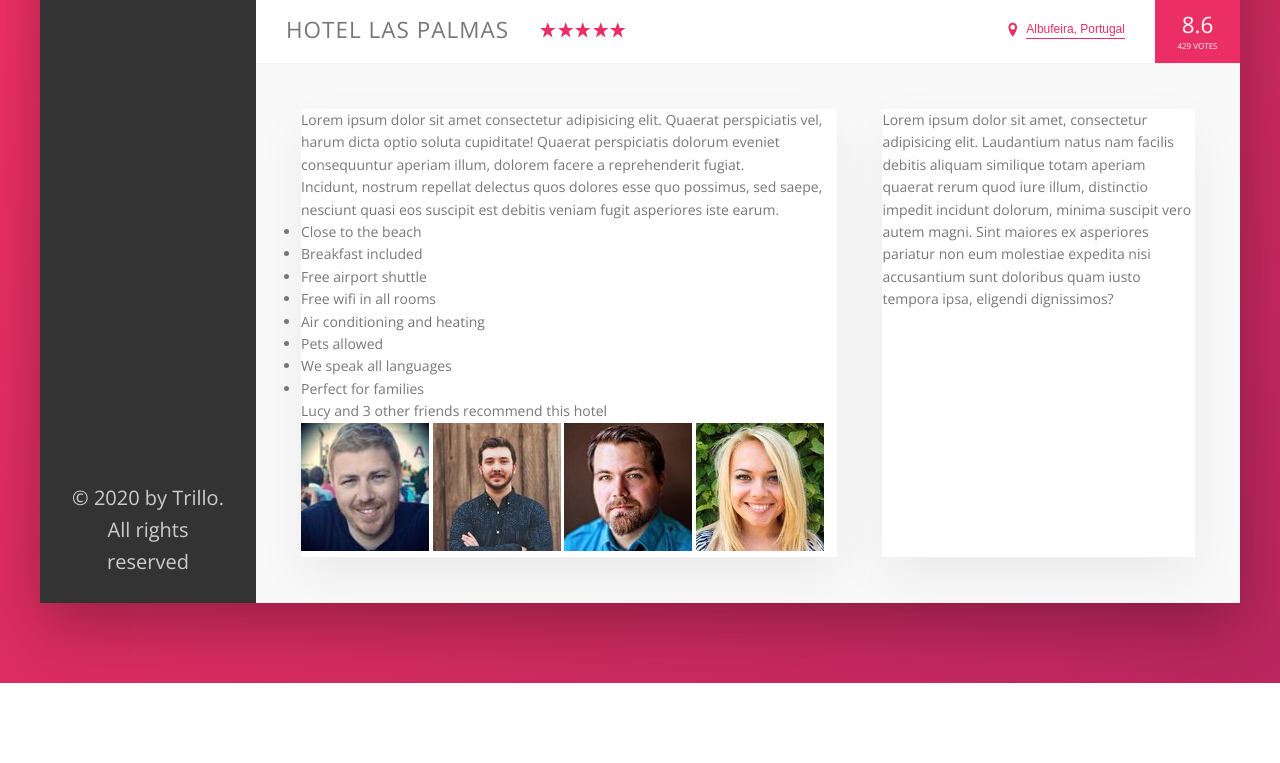
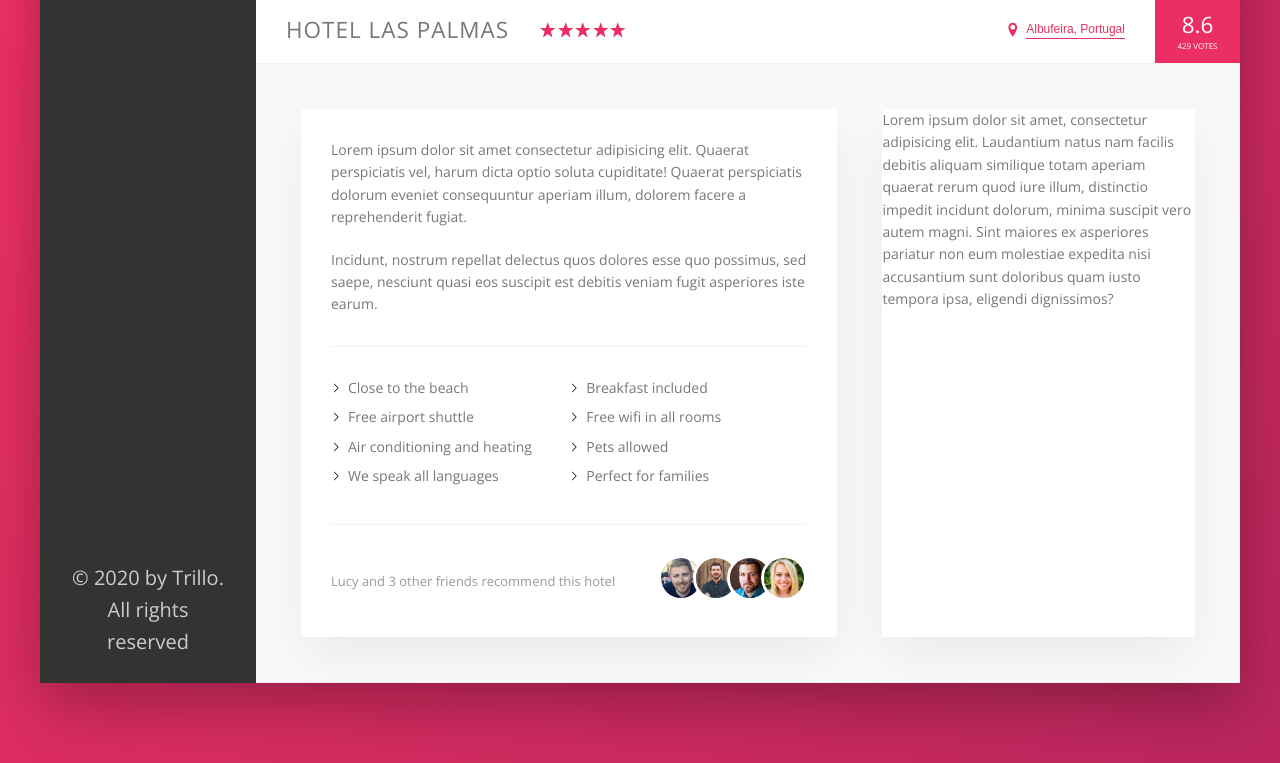
Before and after one commit to KelvinMitaki/FlexBox, a website: page index.html in a window 1280 px wide. Shown: the part 538-1301 px from the top of the page. Before the commit the page ends 1221 px from the top, so only its background shows below. Drawn offline with nearby package versions, Linux system fonts and the light colour scheme.

Commit message:
wired up the first section

```diff
--- a/sass/_components.scss
+++ b/sass/_components.scss
@@ -257,3 +257,55 @@
     box-shadow: none;
   }
 }
+
+.paragraph {
+  &:not(:last-of-type) {
+    margin-bottom: 2rem;
+  }
+}
+
+.list {
+  list-style: none;
+  margin: 3rem 0;
+  padding: 3rem 0;
+  border-top: 1px solid var(--color-grey-light-2);
+  border-bottom: 1px solid var(--color-grey-light-2);
+  display: flex;
+  justify-content: space-between;
+  flex-wrap: wrap;
+  &__item {
+    flex: 0 0 50%;
+    margin-bottom: 0.7rem;
+  }
+  &__item::before {
+    content: "";
+    display: inline-block;
+    height: 1rem;
+    width: 1rem;
+    margin-right: 0.7rem;
+    background-image: url(../img/chevron-thin-right.svg);
+    background-size: cover;
+  }
+}
+
+.recommend {
+  font-size: 1.3rem;
+  color: var(--color-grey-dark-3);
+  display: flex;
+  align-items: center;
+  &__count {
+    margin-right: auto;
+  }
+  &__friends {
+  }
+  &__photo {
+    box-sizing: content-box;
+    height: 4rem;
+    width: 4rem;
+    border-radius: 50%;
+    border: 3px solid #fff;
+    &:not(:last-child) {
+      margin-right: -1.5rem;
+    }
+  }
+}
--- a/sass/_layout.scss
+++ b/sass/_layout.scss
@@ -46,6 +46,7 @@
   background-color: #fff;
   box-shadow: 0 2rem 5rem rgba($color: #000000, $alpha: 0.06);
   border-radius: 3px;
+  padding: 3rem;
 }
 
 .user-reviews {
```
Also changed, not shown: css/style.css.
